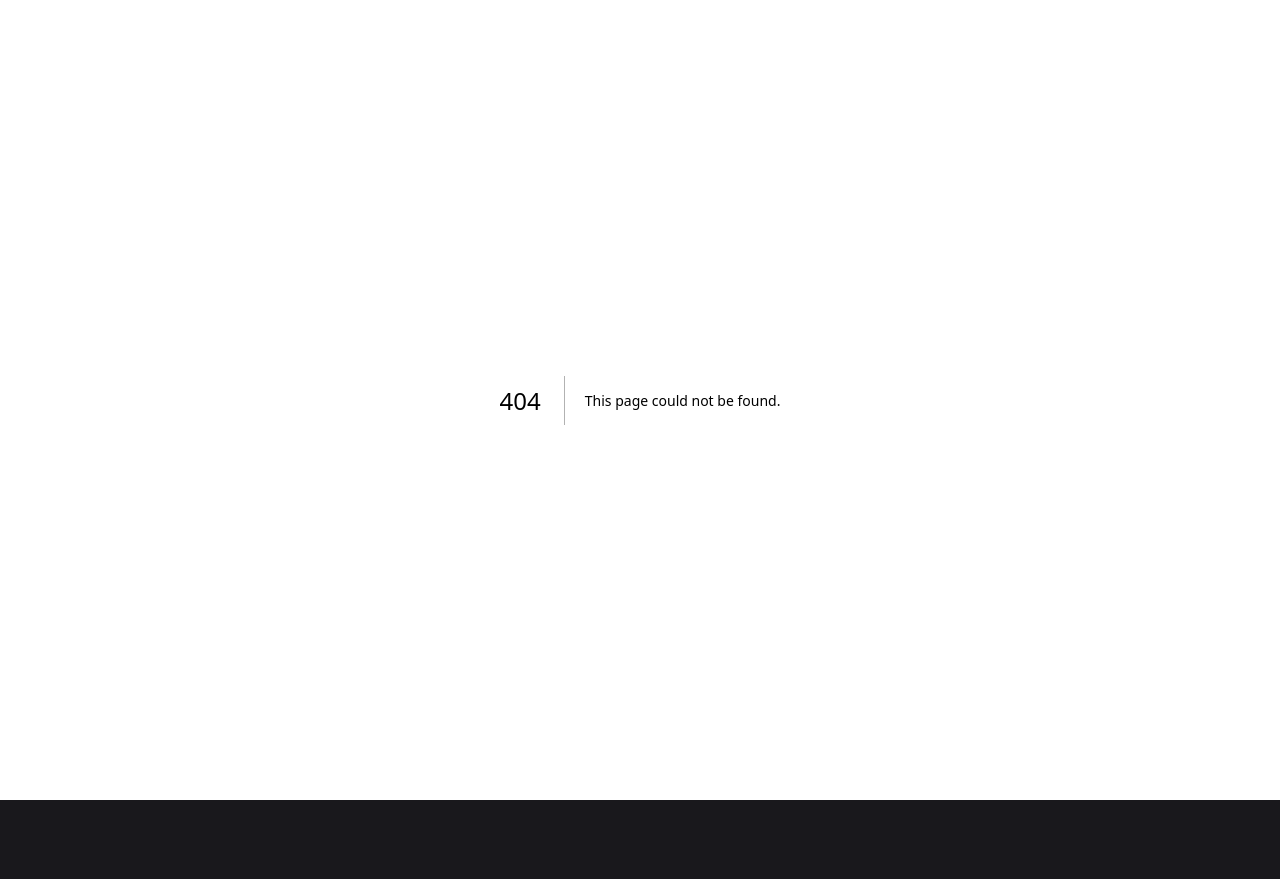
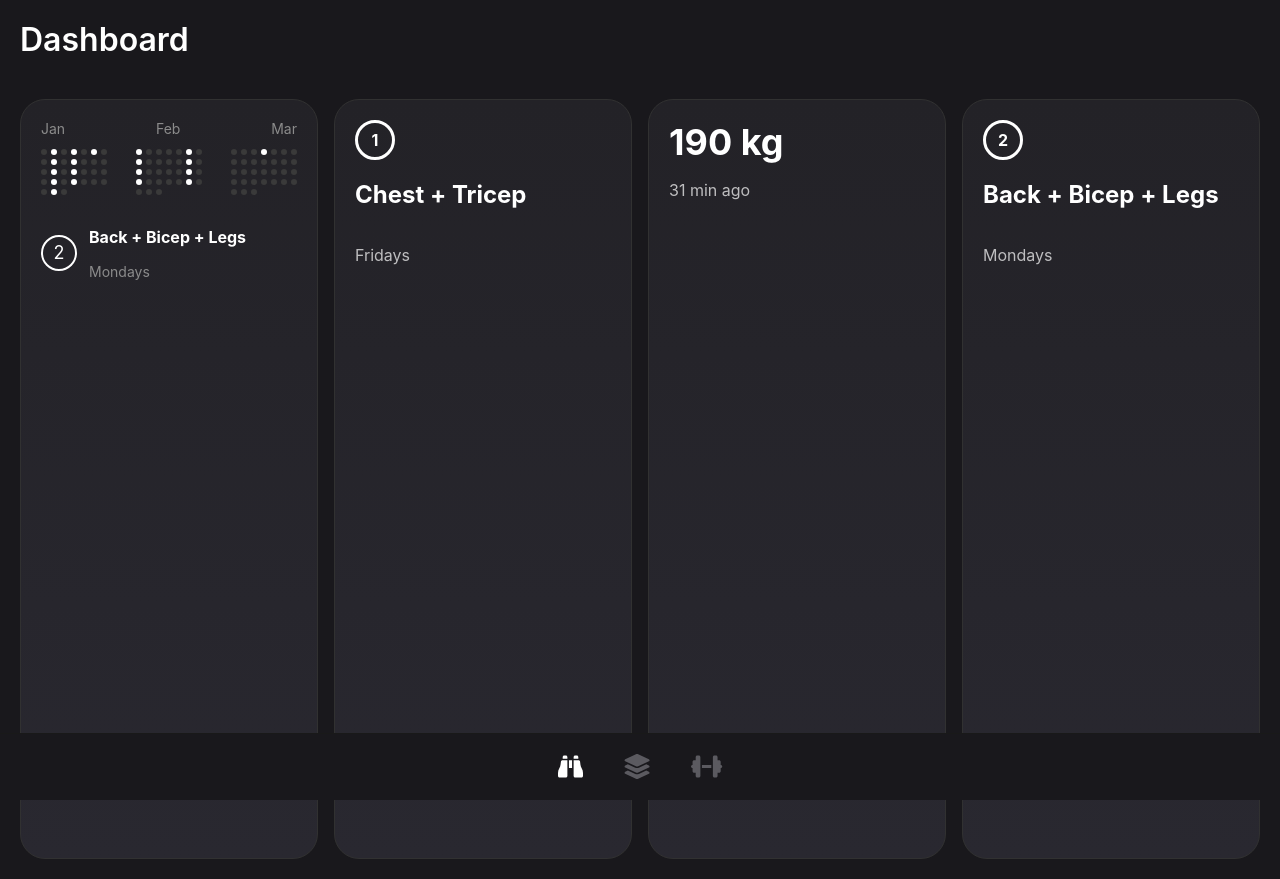
Before and after one commit to 3rlxnd/workout, a Next.js app: page /dashboard in a window 1280 px wide. Before the commit this address had no page. Before the commit the page ends 800 px from the top, so only its background shows below. Built offline with nearby package versions, Linux system fonts and the light colour scheme.

Commit message:
Added Counter

```diff
--- /dev/null
+++ b/components/Calendar/Calendar.js
@@ -0,0 +1,118 @@
+import React from "react";
+import styled from "styled-components";
+
+const Container = styled.div`
+  background: #141416;
+  color: white;
+  padding: 24px;
+  border-radius: 20px;
+  width: 100%;
+  max-width: 400px;
+  font-family: sans-serif;
+`;
+
+const Header = styled.div`
+  display: flex;
+  justify-content: space-between;
+  color: #8b8b8b;
+  font-size: 14px;
+  margin-bottom: 12px;
+`;
+
+const GridWrapper = styled.div`
+  display: flex;
+  justify-content: space-between;
+`;
+
+const MonthGrid = styled.div`
+  display: grid;
+  grid-template-columns: repeat(7, 1fr);
+  gap: 4px;
+`;
+
+const Dot = styled.div`
+  width: 6px;
+  height: 6px;
+  border-radius: 50%;
+  background: ${(props) => (props.active ? "#ffffff" : "#3a3a3a")};
+`;
+
+const WorkoutInfo = styled.div`
+  display: flex;
+  align-items: center;
+  margin-top: 16px;
+`;
+
+const WorkoutNumber = styled.div`
+  width: 36px;
+  height: 36px;
+  border: 2px solid white;
+  border-radius: 50%;
+  display: flex;
+  align-items: center;
+  justify-content: center;
+  font-size: 18px;
+`;
+
+const WorkoutText = styled.div`
+  margin-left: 12px;
+`;
+
+const Title = styled.p`
+  font-size: 16px;
+  font-weight: bold;
+`;
+
+const Subtitle = styled.p`
+  color: #8b8b8b;
+  font-size: 14px;
+`;
+
+const months = ["Jan", "Feb", "Mar"];
+const workoutData = {
+  Jan: [2, 4, 6, 9, 11, 16, 18, 23, 25, 30],
+  Feb: [1, 6, 8, 13, 15, 20, 22, 27],
+  Mar: [4],
+};
+
+const WorkoutCalendar = () => {
+  return (
+    <Card>
+      <Header>
+        {months.map((month) => (
+          <span key={month}>{month}</span>
+        ))}
+      </Header>
+      <GridWrapper>
+        {months.map((month) => (
+          <MonthGrid key={month}>
+            {[...Array(31)].map((_, i) => (
+              <Dot key={i} active={workoutData[month]?.includes(i + 1)} />
+            ))}
+          </MonthGrid>
+        ))}
+      </GridWrapper>
+      <WorkoutInfo>
+        <WorkoutNumber>2</WorkoutNumber>
+        <WorkoutText>
+          <Title>Back + Bicep + Legs</Title>
+          <Subtitle>Mondays</Subtitle>
+        </WorkoutText>
+      </WorkoutInfo>
+    </Card>
+  );
+};
+
+const Card = styled.div`
+display: flex;
+color: white;
+flex-direction: column;
+text-decoration: none;
+padding: 20px;
+background: linear-gradient(to top, #292830, #232227);
+border-radius: 25px;
+padding-bottom: 20px;
+border: 01px solid rgb(49, 49, 49)
+`;
+
+export default WorkoutCalendar;
--- a/components/Footer/Footer.js
+++ b/components/Footer/Footer.js
@@ -1,4 +1,4 @@
-import { faBinoculars, faDumbbell, faLayerGroup, faRankingStar, faStopwatch } from "@fortawesome/free-solid-svg-icons";
+import { faBinoculars, faDumbbell, faIdCard, faLayerGroup, faRankingStar, faStopwatch } from "@fortawesome/free-solid-svg-icons";
 import { FontAwesomeIcon } from "@fortawesome/react-fontawesome";
 import Link from "next/link";
 import { useRouter } from "next/router";
@@ -10,7 +10,7 @@ export default function Footer() {
     return (
         <Container>
             <Navigation>
-                {/* <Link href={'/'}><FontAwesomeIcon icon={faBinoculars} fontSize={25} color={router.route === '/' ? 'white' : '#5B5A60'}/></Link> */}
+                <Link href={'/dashboard'}><FontAwesomeIcon icon={faBinoculars} fontSize={25} color={router.route === '/dashboard' ? 'white' : '#5B5A60'}/></Link>
                 <Link href={'/'}><FontAwesomeIcon icon={faLayerGroup} fontSize={25} color={router.route === '/' ? 'white' : '#5B5A60'}/></Link>
                 <Link href={'/workouts'}><FontAwesomeIcon icon={faDumbbell} fontSize={25} color={router.route === '/workouts' ? 'white' : '#5B5A60'}/></Link>
                 {/* <Link href={'/statistics'}><FontAwesomeIcon icon={faRankingStar} fontSize={30} color={router.route === '/statistics' ? 'black' : 'gray'}/></Link> */}
--- /dev/null
+++ b/pages/dashboard.js
@@ -0,0 +1,104 @@
+// import ExerciseList from "@/components/ExerciseList/ExerciseList";
+// import Footer from "@/components/Footer/Footer";
+// import PageTitle from "@/components/Title/Title";
+// import styled from "styled-components";
+
+// export default function HomePage() {
+//   return (
+//     <div>
+//       <ExerciseList />
+//       <Footer />
+//     </div>
+//   );
+// }
+
+const WorkoutsHeader = styled.div`
+padding: 20px;
+display: flex;
+justify-content: space-between;
+`
+
+import WorkoutCalendar from "@/components/Calendar/Calendar";
+import Footer from "@/components/Footer/Footer";
+import PageTitle from "@/components/Title/Title";
+import React from "react";
+import styled from "styled-components";
+
+const Container = styled.div`
+display: grid;
+grid-template-columns: repeat(auto-fit, minmax(200px, 1fr));
+gap: 16px;
+padding: 20px;
+min-height: 100vh;
+`;
+
+const Card = styled.div`
+display: flex;
+color: white;
+flex-direction: column;
+text-decoration: none;
+padding: 20px;
+background: linear-gradient(to top, #292830, #232227);
+border-radius: 25px;
+padding-bottom: 20px;
+border: 01px solid rgb(49, 49, 49)
+`;
+
+const Title = styled.h2`
+font-size: 24px;
+font-weight: bold;
+`;
+
+const Subtitle = styled.p`
+font-size: 16px;
+opacity: 0.7;
+`;
+
+const ProgressCircle = styled.div`
+width: 40px;
+height: 40px;
+border-radius: 50%;
+border: 3px solid white;
+display: flex;
+align-items: center;
+justify-content: center;
+font-size: 16px;
+font-weight: bold;
+`;
+
+const WeightText = styled.span`
+font-size: 36px;
+font-weight: bold;
+`;
+
+const WorkoutCard = ({ number, workout, day }) => (
+  <Card>
+    <ProgressCircle>{number}</ProgressCircle>
+    <Title>{workout}</Title>
+    <Subtitle>{day}</Subtitle>
+  </Card>
+);
+
+const WeightCard = ({ weight, time }) => (
+  <Card>
+    <WeightText>{weight} kg</WeightText>
+    <Subtitle>{time} ago</Subtitle>
+  </Card>
+);
+
+const App = () => {
+  return (<>
+          <WorkoutsHeader>
+            <PageTitle text={'Dashboard'} />
+          </WorkoutsHeader>
+    <Container>
+      <WorkoutCalendar/>
+      <WorkoutCard number={1} workout="Chest + Tricep" day="Fridays" />
+      <WeightCard weight={190} time="31 min" />
+      <WorkoutCard number={2} workout="Back + Bicep + Legs" day="Mondays" />
+    </Container>
+    <Footer/>
+    </>);
+};
+
+export default App;
```
Also changed, not shown: components/ExerciseDetails/ExerciseDetails.js (+14 -2 lines).
